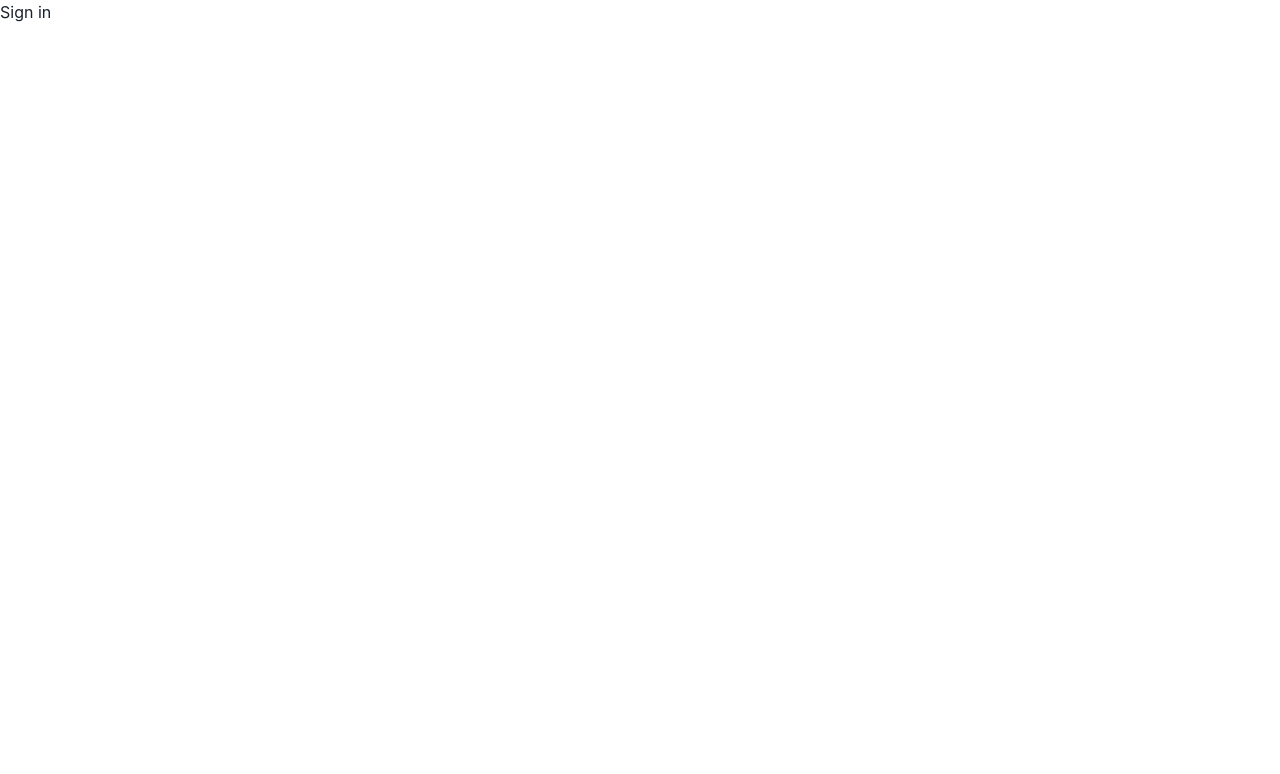
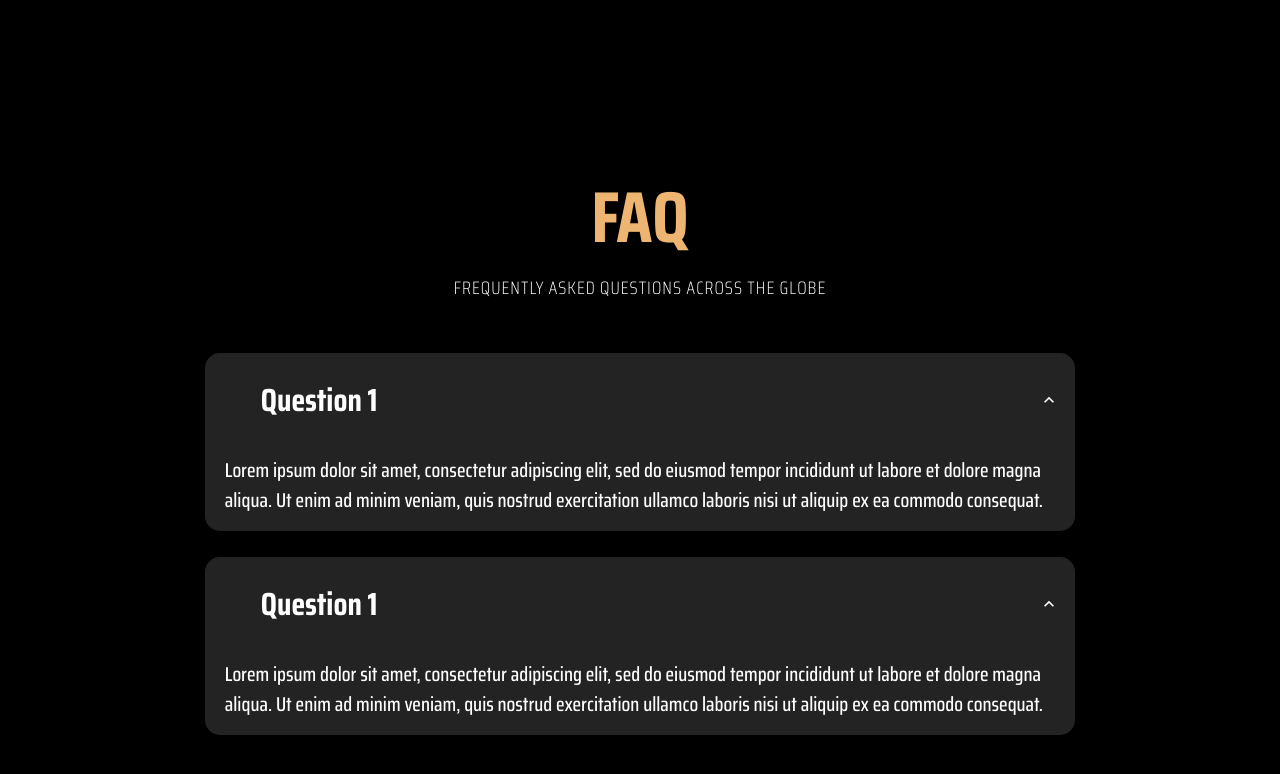
Before and after one commit to kalviumcommunity/S54_Manpreet_Singh_Capstone_UniQuest, a React (Vite) app in the folder client/: page / in a window 1280 px wide. Shown: the top 774 px of the page. Built offline with nearby package versions, Linux system fonts and the light colour scheme; no server answers.

Commit message:
Faq Page created

```diff
--- a/client/package.json
+++ b/client/package.json
@@ -14,7 +14,7 @@
     "@clerk/clerk-react": "^4.30.9",
     "@emotion/react": "^11.11.4",
     "@emotion/styled": "^11.11.5",
-    "framer-motion": "^11.0.24",
+    "framer-motion": "^11.0.25",
     "react": "^18.2.0",
     "react-dom": "^18.2.0"
   },
--- a/client/src/App.jsx
+++ b/client/src/App.jsx
@@ -1,10 +1,12 @@
 import React from 'react'
 import ClerkAuth from './components/Clerk'
+import Homepage from './components/Homepage'
 // import SearchBar from './components/SearchBar'
 const App = () => {
   return (
     <div>
-      <ClerkAuth/>
+      {/* <ClerkAuth/> */}
+      <Homepage/>
     </div>
   )
 }
--- /dev/null
+++ b/client/src/components/Accordion.jsx
@@ -0,0 +1,58 @@
+import React from 'react'
+import {
+  Accordion,
+  AccordionItem,
+  AccordionButton,
+  AccordionPanel,
+  AccordionIcon,
+  Box,
+} from '@chakra-ui/react'
+import './Components.css'
+import { accordionAnatomy } from '@chakra-ui/anatomy'
+import { createMultiStyleConfigHelpers } from '@chakra-ui/react'
+const Accordionmodal = () => {
+  return (
+    <div className='accordions'>
+ <Accordion defaultIndex={[0]} allowMultiple backgroundColor={"#232323"} borderRadius={"15px"} border={"none"} width={"68vw"} >
+  <AccordionItem border={"none"}>
+    <h2>
+      <AccordionButton>
+        <Box as="span" flex='1' textAlign='left' color={"#ffffff"} paddingLeft={"40px"} paddingTop={"15px"} paddingBottom={"15px"} fontSize={"4vmin"} fontFamily={"Saira Condensed"} fontWeight={"700"} >
+          Question 1
+        </Box>
+        <AccordionIcon  color={"#ffffff"}/>
+      </AccordionButton>
+    </h2>
+    <AccordionPanel pb={4} color={"#ffffff"} fontSize={"2.5vmin"} fontFamily={"Saira Condensed"} fontWeight={"500"} paddingLeft={"20px"} >
+      Lorem ipsum dolor sit amet, consectetur adipiscing elit, sed do eiusmod
+      tempor incididunt ut labore et dolore magna aliqua. Ut enim ad minim
+      veniam, quis nostrud exercitation ullamco laboris nisi ut aliquip ex ea
+      commodo consequat.
+    </AccordionPanel>
+  </AccordionItem>
+</Accordion>
+
+<Accordion defaultIndex={[0]} allowMultiple backgroundColor={"#232323"} borderRadius={"15px"} border={"none"} width={"68vw"} >
+  <AccordionItem border={"none"}>
+    <h2>
+      <AccordionButton>
+        <Box as="span" flex='1' textAlign='left' color={"#ffffff"} paddingLeft={"40px"} paddingTop={"15px"} paddingBottom={"15px"} fontSize={"4vmin"} fontFamily={"Saira Condensed"} fontWeight={"700"} >
+          Question 1
+        </Box>
+        <AccordionIcon  color={"#ffffff"}/>
+      </AccordionButton>
+    </h2>
+    <AccordionPanel pb={4} color={"#ffffff"} fontSize={"2.5vmin"} fontFamily={"Saira Condensed"} fontWeight={"500"} paddingLeft={"20px"} >
+      Lorem ipsum dolor sit amet, consectetur adipiscing elit, sed do eiusmod
+      tempor incididunt ut labore et dolore magna aliqua. Ut enim ad minim
+      veniam, quis nostrud exercitation ullamco laboris nisi ut aliquip ex ea
+      commodo consequat.
+    </AccordionPanel>
+  </AccordionItem>
+</Accordion>
+
+    </div>
+  )
+}
+
+export default Accordionmodal
--- /dev/null
+++ b/client/src/components/Components.css
@@ -0,0 +1,58 @@
+/* Homepage CSS  */
+@import url('https://fonts.googleapis.com/css2?family=Saira+Condensed:wght@100;200;300;400;500;600;700;800;900&display=swap');
+
+*{
+  margin: 0;
+  padding: 0;
+}
+.background{
+  background-color: #000000;
+  width: 100vw;
+  height: 100vh;
+  display: flex;
+  align-items: center;
+  justify-content: center;
+}
+
+/* Faq Page Css  */
+
+.back{
+  display: flex;
+  flex-direction: column;
+  width: 90vw;
+  height: 60vh;
+  align-items: center;
+
+}
+.faqHeading{
+  color: #EEB572;
+text-align: center;
+font-family: "Saira Condensed", sans-serif;
+font-size: 72px;
+font-style: normal;
+font-weight: 700;
+line-height: normal;
+}
+.faqline1{
+  color: #FFF;
+  font-family: "Saira Condensed", sans-serif;
+font-size: 18px;
+font-style: normal;
+font-weight: 200;
+line-height: normal;
+letter-spacing: 1px;
+text-align: center;
+}
+
+
+/* Accordion Css  */
+
+.accordions{
+  display: flex;
+  flex-direction: column;
+  gap: 2vmax;
+}
+
+.accordianmodal{
+padding-top: 4vmax;
+}
--- a/client/src/components/Faq.jsx
+++ b/client/src/components/Faq.jsx
@@ -1,8 +1,21 @@
 import React from 'react'
-
+import './Components.css'
+import Accordionmodal from './Accordion'
 const Faq = () => {
   return (
-    <div>Faq</div>
+    <div className='back'>
+      <div className='top_heading'>
+        <div className='faqHeading'>
+          FAQ
+        </div>
+        <div className='faqline1'>
+        FREQUENTLY ASKED QUESTIONS ACROSS THE GLOBE
+        </div>
+      </div>
+      <div className='accordianmodal'>
+      <Accordionmodal/>
+      </div>
+    </div>
   )
 }
 
--- a/client/src/components/Homepage.jsx
+++ b/client/src/components/Homepage.jsx
@@ -1,8 +1,14 @@
 import React from 'react'
+import './Components.css'
+import Faq from './Faq'
+import Accordionmodal from './Accordion'
 
 const Homepage = () => {
   return (
-    <div>Homepage</div>
+    <div className='background'>
+      <Faq/>
+      {/* <Accordionmodal/> */}
+    </div>
   )
 }
 
```
Also changed, not shown: 1 other file (tests, documents, lock files or other folders).
